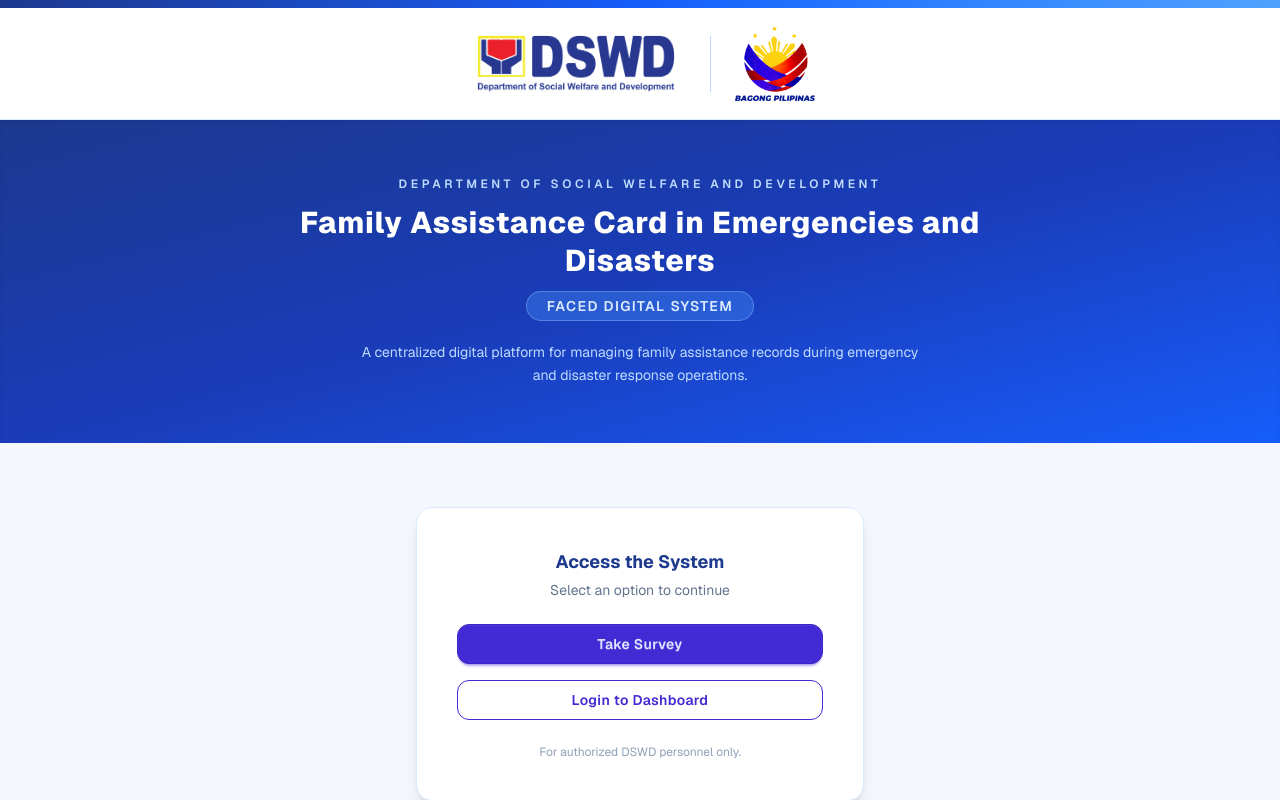
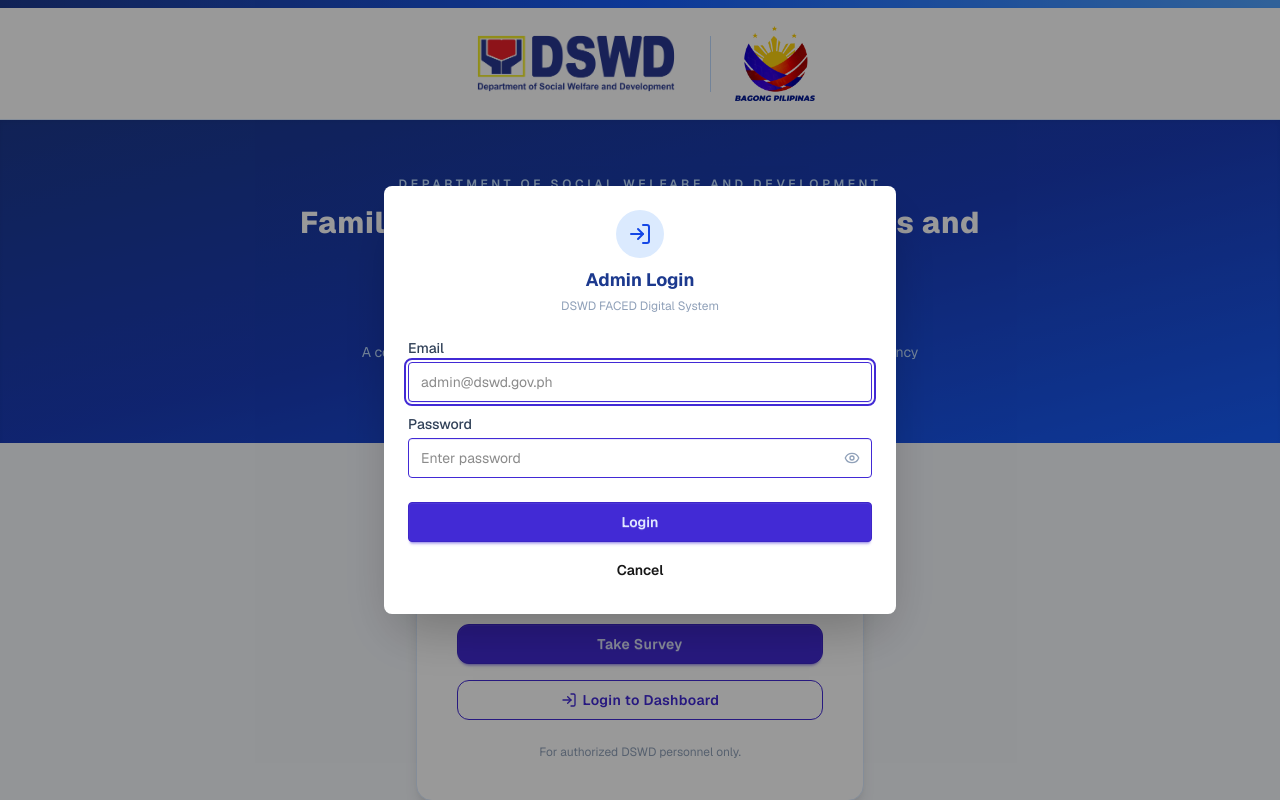
Before and after one commit to PowaAaAaaaaaaaaaA/FACED, a Next.js app: page / in a window 1280 px wide. Both pictures are taken after a click on the button "Login to Dashboard". Shown: the top 800 px of the page. Built offline with nearby package versions, Linux system fonts and the light colour scheme; no server answers.

Commit message:
added login modal

```diff
--- a/app/page.tsx
+++ b/app/page.tsx
@@ -1,10 +1,45 @@
-import Image from "next/image";
-import Link from "next/link";
+'use client'
+import Image from "next/image"
+import Link from "next/link"
+import { useState } from "react"
+import { useRouter } from "next/navigation"
+import { supabase } from "@/lib/supabase"
+import { Eye, EyeOff, LogIn } from "lucide-react"
 
 export default function Home() {
+  const router = useRouter()
+  const [email, setEmail] = useState('')
+  const [password, setPassword] = useState('')
+  const [showPassword, setShowPassword] = useState(false)
+  const [isLoading, setIsLoading] = useState(false)
+  const [error, setError] = useState('')
+
+  const handleLogin = async () => {
+    if (!email || !password) {
+      setError('Please enter your email and password.')
+      return
+    }
+
+    setIsLoading(true)
+    setError('')
+
+    const { error: loginError } = await supabase.auth.signInWithPassword({
+      email,
+      password,
+    })
+
+    if (loginError) {
+      setError('Invalid email or password.')
+      setIsLoading(false)
+      return
+    }
+
+    // Redirect to dashboard on success
+    router.push('/dashboard')
+  }
+
   return (
     <div className="flex flex-col min-h-screen font-sans bg-[#FFFCFB]">
-
       <div className="w-full h-2 bg-gradient-to-r from-blue-900 via-blue-600 to-blue-400" />
 
       <header className="w-full bg-white border-b border-blue-100 shadow-sm py-4 px-8">
@@ -32,19 +67,28 @@
 
       <main className="flex-1 flex items-center justify-center bg-[#F4F7FB] py-16 px-6">
         <div className="bg-white rounded-2xl shadow-lg border border-blue-100 w-full max-w-md p-10 flex flex-col gap-4">
-
           <div className="text-center mb-2">
             <h2 className="text-blue-900 font-bold text-lg">Access the System</h2>
             <p className="text-slate-500 text-sm mt-1">Select an option to continue</p>
           </div>
 
-          <Link href={'/DataPrivacy'}>
+          <Link href="/DataPrivacy">
             <button className="btn btn-primary btn-md w-full rounded-xl text-sm tracking-wide">
               Take Survey
             </button>
           </Link>
-          <button className="btn btn-outline btn-primary btn-md w-full rounded-xl text-sm tracking-wide">
-            Login to Dashboard
+
+          {/* Login button — opens modal */}
+          <button
+            className="btn btn-outline btn-primary btn-md w-full rounded-xl text-sm tracking-wide"
+            onClick={() => {
+              setError('')
+              setEmail('')
+              setPassword('')
+              ;(document.getElementById('login_modal') as HTMLDialogElement)?.showModal()
+            }}
+          >
+            <LogIn size={16} /> Login to Dashboard
           </button>
 
           <p className="text-center text-xs text-slate-400 mt-2">
@@ -59,6 +103,80 @@
         <p className="mt-1 text-blue-400">All rights reserved &copy; {new Date().getFullYear()}</p>
       </footer>
 
+      <dialog id="login_modal" className="modal modal-bottom sm:modal-middle">
+        <div className="modal-box">
+
+          <div className="flex flex-col items-center gap-1 mb-6">
+            <div className="bg-blue-100 rounded-full p-3 mb-1">
+              <LogIn size={24} className="text-blue-700" />
+            </div>
+            <h3 className="font-bold text-lg text-blue-900">Admin Login</h3>
+            <p className="text-xs text-slate-400">DSWD FACED Digital System</p>
+          </div>
+
+          {error && (
+            <div className="alert alert-error mb-4 py-2 text-sm">
+              {error}
+            </div>
+          )}
+
+          <div className="flex flex-col gap-1 mb-3">
+            <label className="text-sm font-medium text-slate-700">Email</label>
+            <input
+              type="email"
+              className="input input-primary w-full"
+              placeholder="admin@dswd.gov.ph"
+              value={email}
+              onChange={(e) => setEmail(e.target.value)}
+              onKeyDown={(e) => e.key === 'Enter' && handleLogin()}
+            />
+          </div>
+
+          <div className="flex flex-col gap-1 mb-6">
+            <label className="text-sm font-medium text-slate-700">Password</label>
+            <div className="relative">
+              <input
+                type={showPassword ? 'text' : 'password'}
+                className="input input-primary w-full pr-10"
+                placeholder="Enter password"
+                value={password}
+                onChange={(e) => setPassword(e.target.value)}
+                onKeyDown={(e) => e.key === 'Enter' && handleLogin()}
+              />
+              <button
+                type="button"
+                className="absolute right-3 top-1/2 -translate-y-1/2 text-slate-400 hover:text-slate-600"
+                onClick={() => setShowPassword(!showPassword)}
+              >
+                {showPassword ? <EyeOff size={16} /> : <Eye size={16} />}
+              </button>
+            </div>
+          </div>
+
+          <div className="modal-action flex-col gap-2 mt-0">
+            <button
+              type="button"
+              className="btn btn-primary w-full"
+              onClick={handleLogin}
+              disabled={isLoading}
+            >
+              {isLoading ? (
+                <><span className="loading loading-spinner loading-sm" /> Logging in...</>
+              ) : 'Login'}
+            </button>
+
+            <form method="dialog" className="w-full">
+              <button className="btn btn-ghost w-full">Cancel</button>
+            </form>
+          </div>
+
+        </div>
+
+        <form method="dialog" className="modal-backdrop">
+          <button>close</button>
+        </form>
+      </dialog>
+
     </div>
-  );
+  )
 }
```
